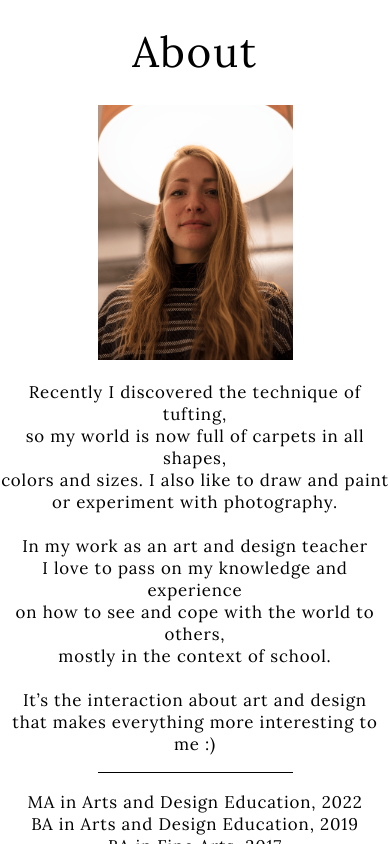
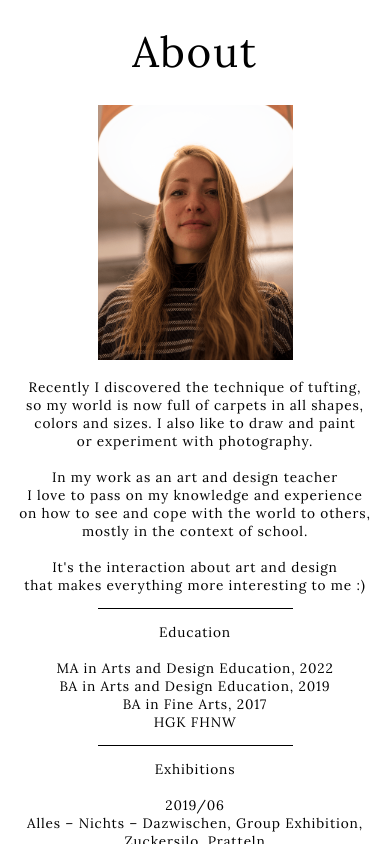
Before and after one commit to aronsommer/keng, a plain HTML site: page index.html in a window 390 px wide. Both pictures are taken after a click on the button "About". Drawn offline with Linux system fonts and the light colour scheme.

Commit message:
updated about section

```diff
--- a/index.html
+++ b/index.html
@@ -112,23 +112,26 @@
             <br>
             <h1>About</h1><br>
             <img src="images/portrait/portrait.png" alt="" width="200" height="auto"><br>
+            <!-- Text -->
             <p>
                 Recently I discovered the technique of tufting,<br>so my world is now full of carpets in all shapes,
                 <br>colors and sizes. I also like to draw and paint<br>or experiment with photography.<br><br>In my work as an art and design teacher<br>I love to pass on my knowledge and experience<br>on how to see and cope with the world to others,
-                <br>mostly in the context of school.<br><br>It’s the interaction about art and design<br>that makes everything more interesting to me :)
+                <br>mostly in the context of school.<br><br>It's the interaction about art and design<br>that makes everything more interesting to me :)
             </p>
             <hr style="width:50%; text-align:center; border:none; border-top:1px black solid; height: 1px;">
+            <!-- Education -->
             <p>
-                MA in Arts and Design Education, 2022<br> BA in Arts and Design Education, 2019<br> BA in Fine Arts, 2017
+                Education<br><br>MA in Arts and Design Education, 2022<br> BA in Arts and Design Education, 2019<br> BA in Fine Arts, 2017
                 <br> HGK FHNW
             </p>
             <hr style="width:50%; text-align:center; border:none; border-top:1px black solid; height: 1px;">
+            <!-- Exhibitions -->
             <p>
-                Exhibitions<br><br>06/2019<br>Alles – Nichts – Dazwischen, Group Exhibition, Zuckersilo, Pratteln
-                <br><br>08/2017 – 09/2017<br>We invite you to hope, Group Exhibition, Kunsthaus Baselland, Muttenz
-                <br><br>09/2016<br>Jahresausstellung, der Tank, Münchenstein<br><br>04/2016 – 05/2016
+                Exhibitions<br><br>2019/06<br>Alles – Nichts – Dazwischen, Group Exhibition, Zuckersilo, Pratteln
+                <br><br>2017/08 – 2017/09<br>We invite you to hope, Group Exhibition, Kunsthaus Baselland, Muttenz
+                <br><br>2016/09<br>Jahresausstellung, der Tank, Münchenstein<br><br>2016/04 – 2016/05
                 <br>Frühlingsausstellung mit René Keusch, Nabholzareal, Schönenwerd
-                <br><br>08/2015<br>Loose Thinking, Group Exhibition, Kunsthaus Baselland, Muttenz
+                <br><br>2015/08<br>Loose Thinking, Group Exhibition, Kunsthaus Baselland, Muttenz
             </p>
         </div>
 
--- a/style.css
+++ b/style.css
@@ -99,8 +99,13 @@ p {
         /* width: 50%;
         height: auto; */
     }
+    /* Images width 50% in About section*/
     #overlay5 img {
         width: 50%;
         height: auto;
     }
+    /* Adjust font size in About section*/
+    #overlay5 p {
+        font-size: 3.5vw;
+    }
 }
```
